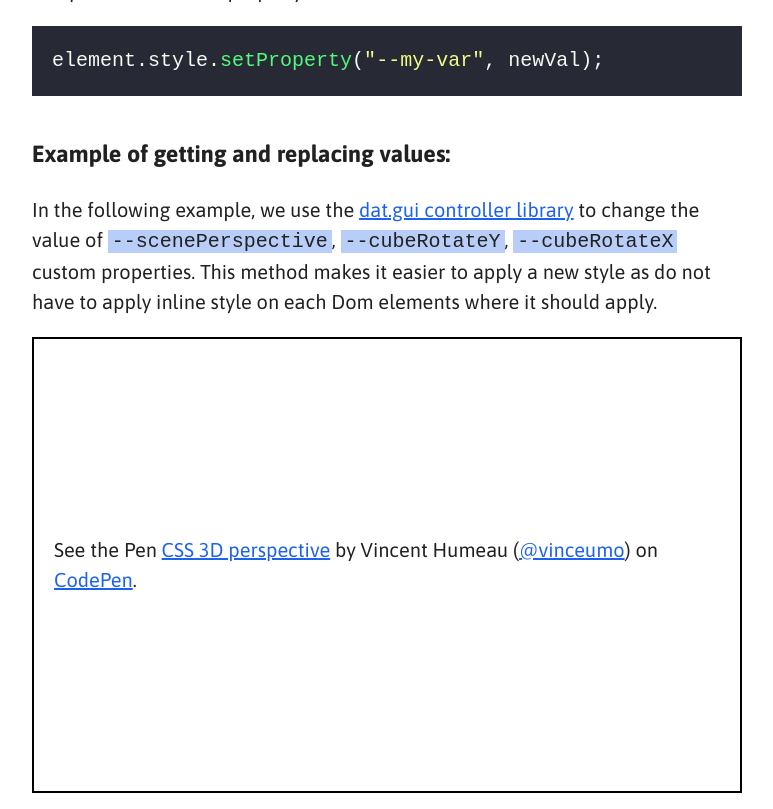
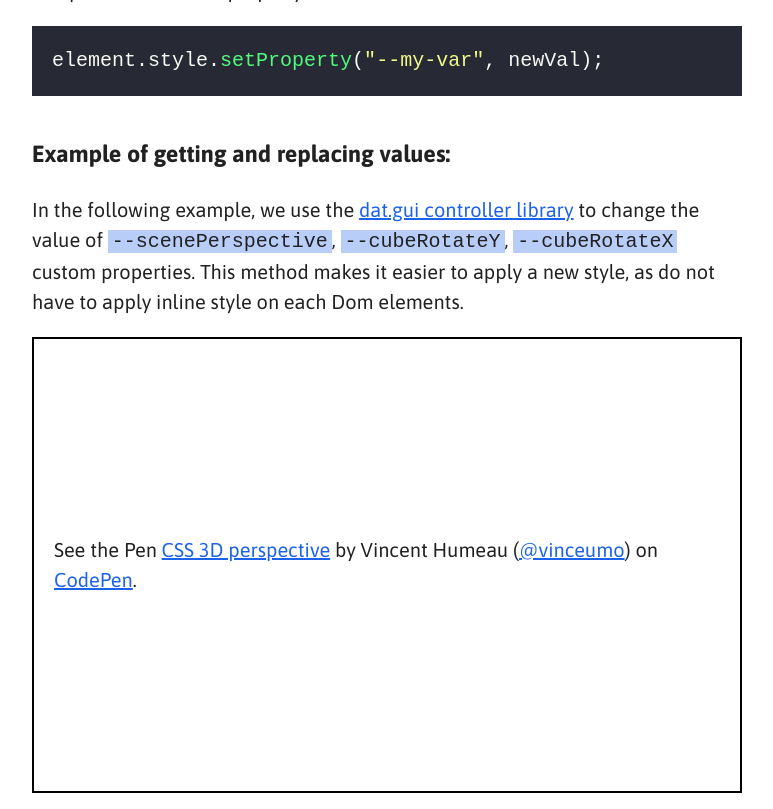
Before and after one commit to vinceumo/devNotes, a Jekyll site: the page built from _posts/CSS/2019-02-20-css-customs-properties.md, in a window 1280 px wide and 900 px high, scrolled down 2452 px, cut to the strip 0-809 px from the top of the window. Shown: the whole strip, without its empty margins (253-1026 px from the left). Built offline with Jekyll 4.4.1, drawn with Linux system fonts in a browser that asks for light colours; a script that is not in the unit is left out.

Commit message:
Update from Forestry.io Vincent Humeau updated _posts/CSS/2019-02-20-css-customs-properties.md

```diff
--- a/_posts/CSS/2019-02-20-css-customs-properties.md
+++ b/_posts/CSS/2019-02-20-css-customs-properties.md
@@ -81,7 +81,7 @@ element.style.setProperty("--my-var", newVal);
 
 ### Example of getting and replacing values:
 
-In the following example, we use the [dat.gui controller library](https://workshop.chromeexperiments.com/examples/gui/) to change the value of `--scenePerspective`, `--cubeRotateY`, `--cubeRotateX` custom properties. This method makes it easier to apply a new style as do not have to apply inline style on each Dom elements where it should apply.
+In the following example, we use the [dat.gui controller library](https://workshop.chromeexperiments.com/examples/gui/) to change the value of `--scenePerspective`, `--cubeRotateY`, `--cubeRotateX` custom properties. This method makes it easier to apply a new style, as do not have to apply inline style on each Dom elements.
 
 <p class="codepen" data-height="456" data-theme-id="dark" data-default-tab="js,result" data-user="vinceumo" data-slug-hash="jdJLge" style="height: 456px; box-sizing: border-box; display: flex; align-items: center; justify-content: center; border: 2px solid black; margin: 1em 0; padding: 1em;" data-pen-title="CSS 3D perspective">
 <span>See the Pen <a href="https://codepen.io/vinceumo/pen/jdJLge/">
```
